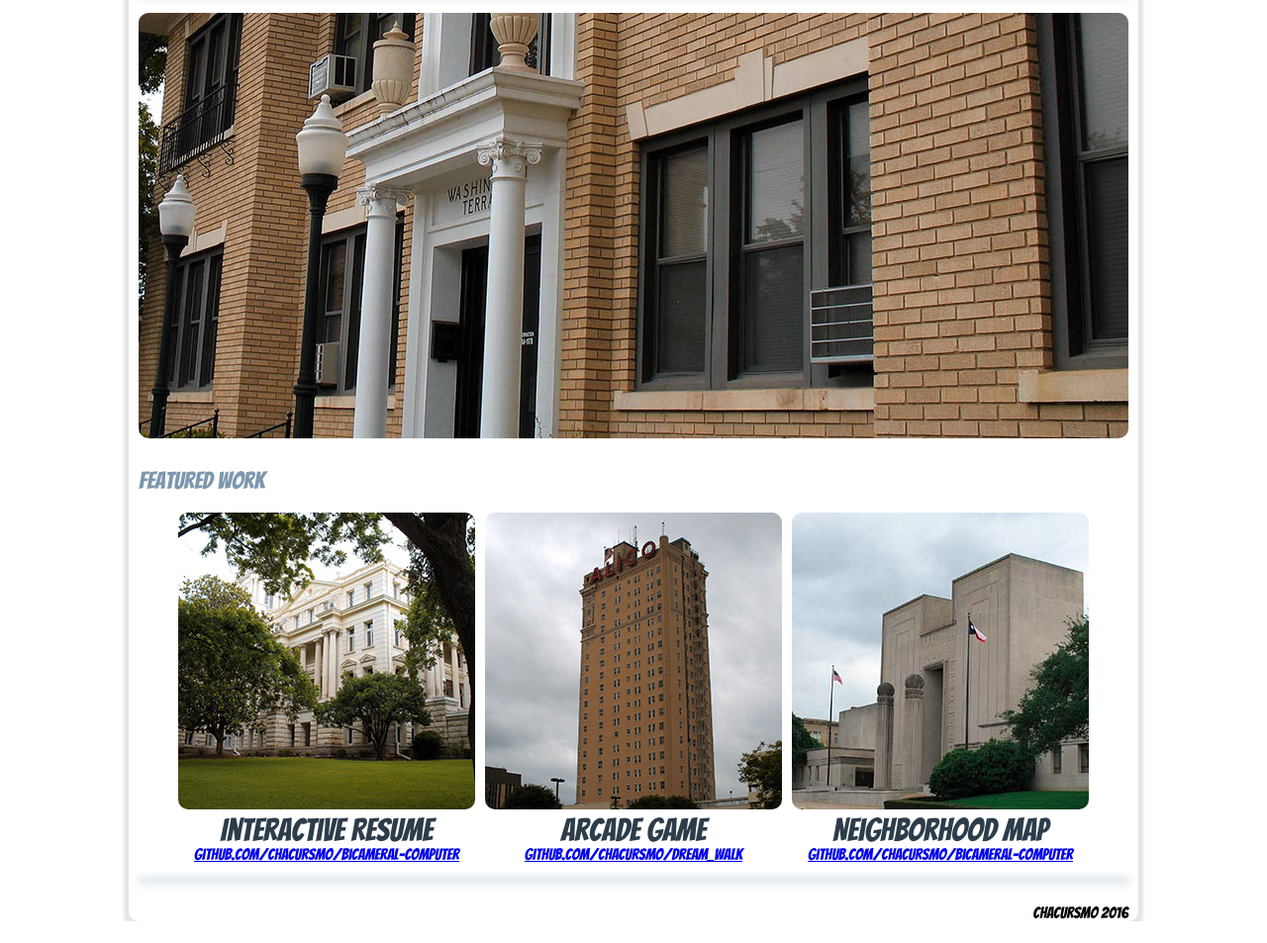
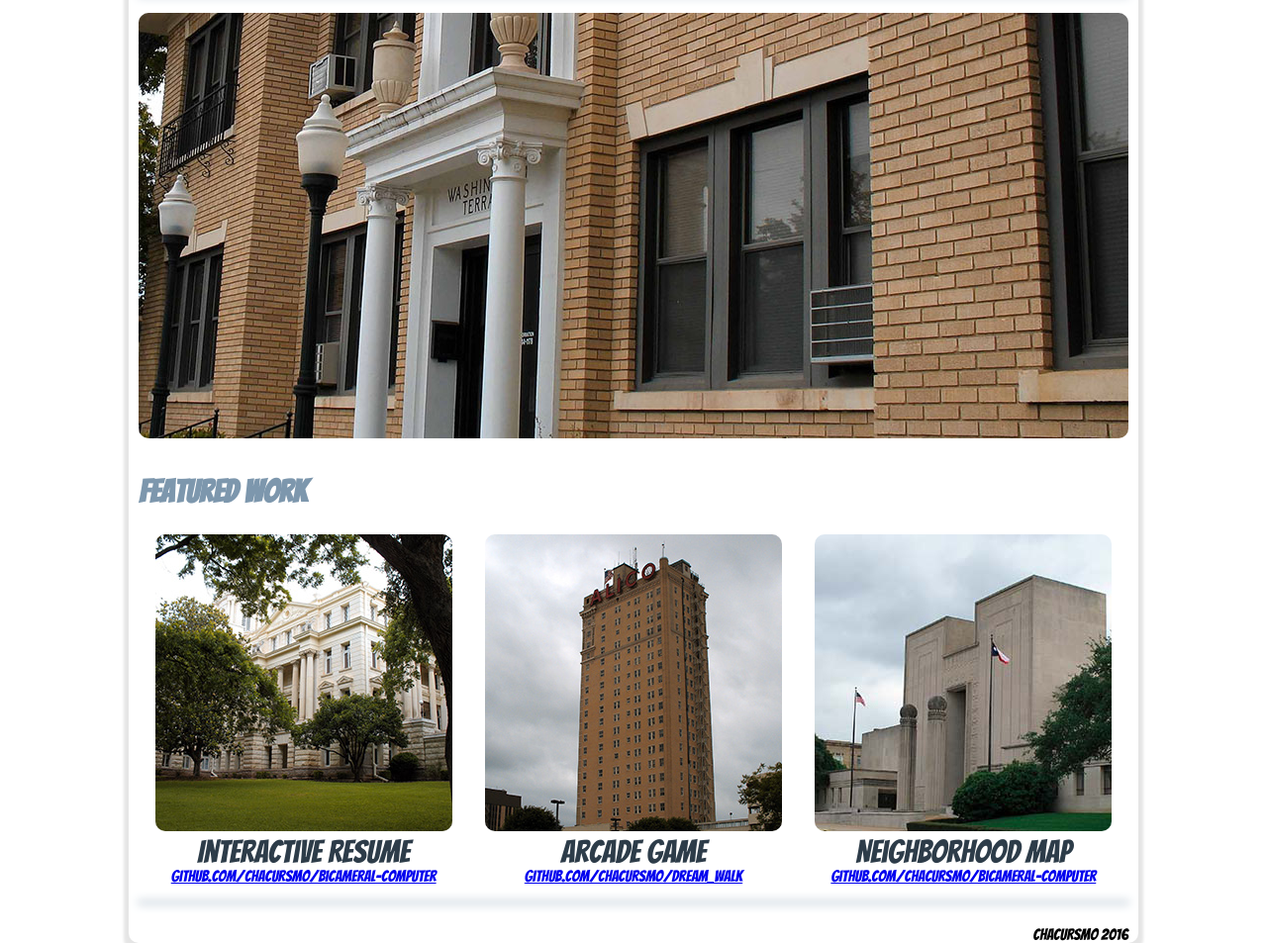
Before and after one commit to chacursmo/portfolio, a plain HTML site: page index.html in a window 1280 px wide. Shown: the part 236-1189 px from the top of the page at 99% size. Before the commit the page ends 1167 px from the top, so only its background shows below. Drawn offline with Linux system fonts and the light colour scheme.

Commit message:
Feat: Cleaned the css code

```diff
--- a/css/main.css
+++ b/css/main.css
@@ -3,7 +3,6 @@
 	margin: 0 auto;
 	max-width: 360px;
     }
-
 }
 
 @media screen and (min-width: 800px){
@@ -13,6 +12,10 @@
 	margin: 0 auto;
 	padding: 0 10px;
 	border-radius: 10px;
+    }
+
+    .individual-app {
+	width: 33.3333%;
     }
 }
 
@@ -35,6 +38,7 @@ figure, p {
 section {
     padding-top: 10px;
 }
+
 .container {
     display: flex;
     flex-direction: column;
@@ -51,53 +55,68 @@ object, video {
 	max-width: 100%;
 }
 
+.img-circle {
+    display: flex;
+    flex-wrap: wrap;
+    border-radius: 10px;
+    margin: auto;
+}
+
 .col-1 {
        width: 8.33333%;
 }
+
 .col-2 {
        width: 16.66666%;
 }
+
 .col-3 {
        width: 25%;
 }
+
 .col-4 {
        width: 33.333333%;
 }
+
 .col-5 {
        width: 41.666666%;
 }
+
 .col-6 {
        width: 50%;
 }
 .col-7 {
        width: 58.3333333%;
 }
+
 .col-8 {
        width: 66.6666666%;
 }
+
 .col-9 {
        width: 75%;
 }
+
 .col-10 {
        width: 83.33333%
 }
+
 .col-11 {
        width: 91.66666%
 }
+
 .col-12 {
        width: 100%;
 }
-
 
 .logo {
     margin-top: 20px;
     width: 200px;
     margin-left: 20px;
+}
 
-}
 .name-title {
     color: #2d3c49;
-
 }
 
 .owner-name {
@@ -115,7 +134,6 @@ object, video {
    flex-wrap: wrap;
    justify-content: flex-end;
    text-transform: uppercase;
-
 }
 
 .style {
@@ -124,18 +142,10 @@ object, video {
     box-shadow: 0 0 10px 1px #7d97ad;
 }
 
-
 .text-for-apps {
-    width: 1000px;
-    margin-right: auto;
-    margin-left: auto;
+    font-size: 2em;
+    color: #7d97ad;
 }
-
-h2.text-for-apps {
-	       color: #7d97ad;
-	       font-weight: 300;
-	}
-
 
 .row-of-apps {
     display: flex;
@@ -144,16 +154,12 @@ h2.text-for-apps {
     align-items: center;
 }
 
-
 .individual-app {
     display: flex;
     flex-direction: column;
     justify-content: center;
-    font-size: 2em;
     color: #2d3c49;
     padding-bottom: 10px;
-    padding-left: 5px;
-    padding-right: 5px;
 }
 
 .app-title {
@@ -163,35 +169,18 @@ h2.text-for-apps {
     line-height: 1em;
     margin: 0;
     padding-top: 5px;
+    font-size: 2em;
 }
 
 .link-text {
     display: flex;
     justify-content: center;
-    font-weight: 100;
     font-size: 1rem;
 }
-
-
-
-.img-circle {
-    display: flex;
-    flex-wrap: wrap;
-    border-radius: 10px;
-    margin: auto;
-
-}
-
-.main-picture {
-
-    align-items: center;
-}
-
 
 .right-align-footer {
     display: flex;
     justify-content: flex-end;
-    padding-top: 1em;
     text-transform: uppercase;
-    padding-right: 1em;
+    padding: 1em 1em 0 0;
 }
```
Also changed, not shown: index.html (+0 -2 lines). Lines whose indentation alone changed are shown as unchanged.
